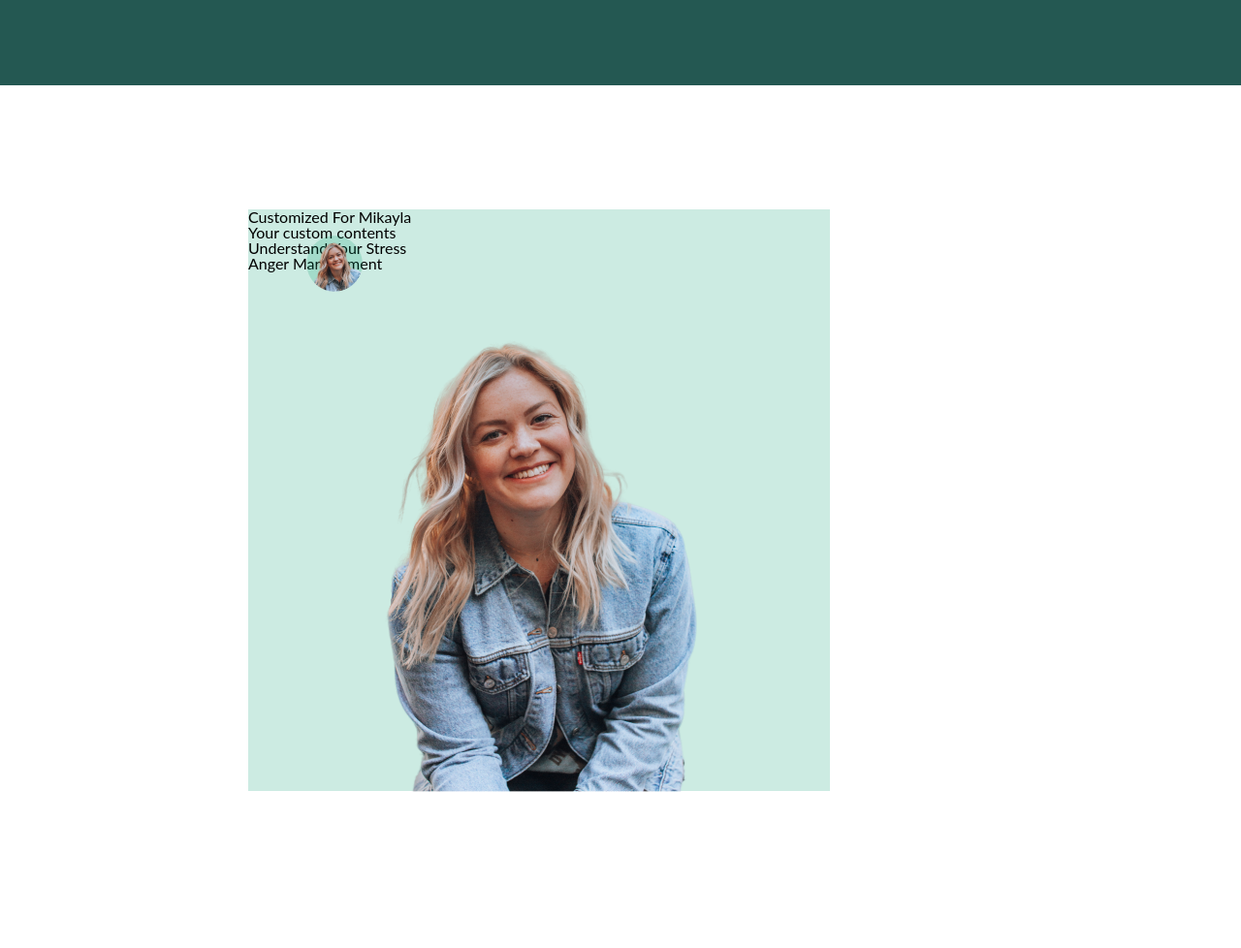
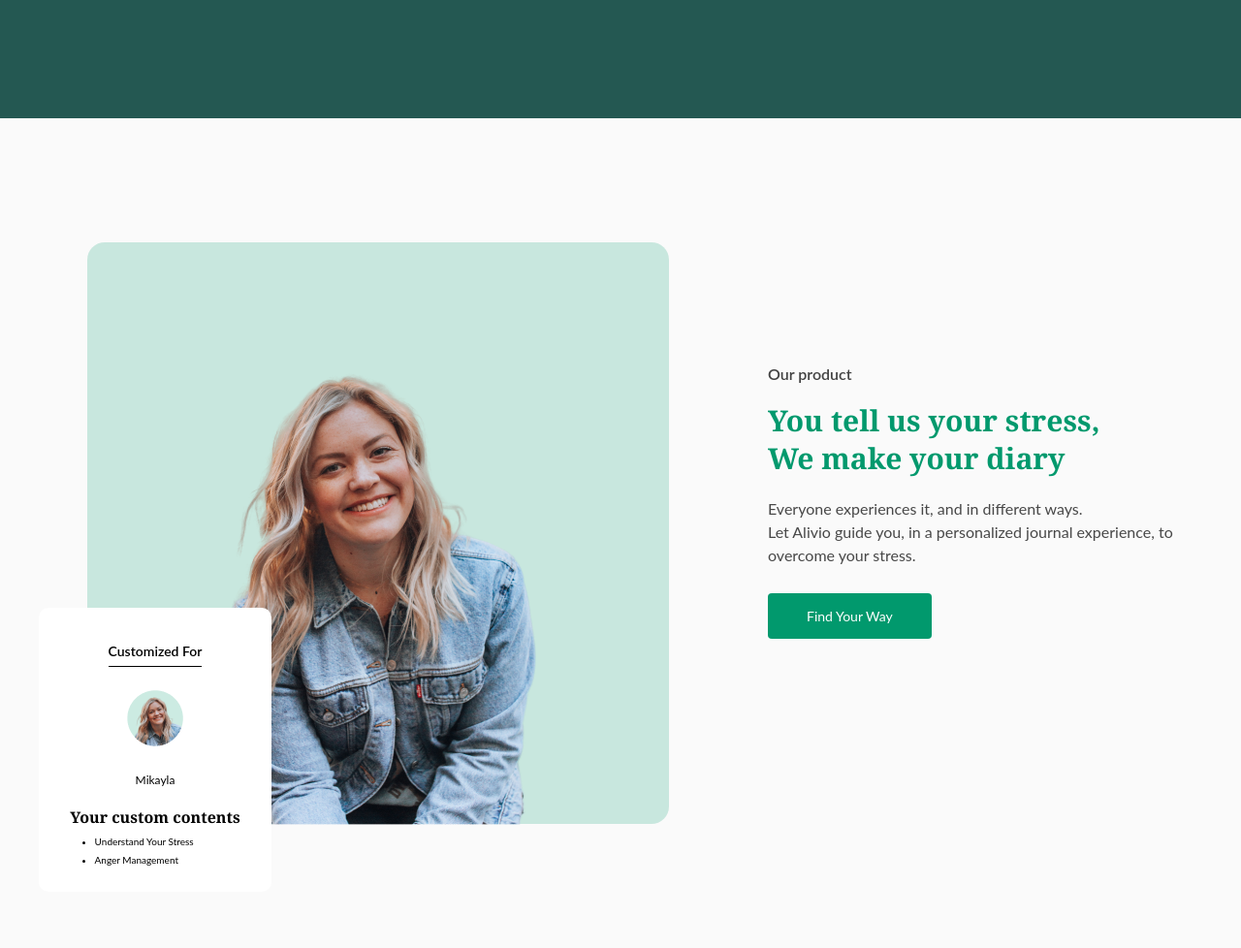
Before and after one commit to Ramramramzes/my_portfolio, a plain HTML site: page Alivio/ index.html in a window 1280 px wide. Shown: the part 2420-3398 px from the top of the page at 97% size. Before the commit the page ends 3237 px from the top, so only its background shows below. Drawn offline with Linux system fonts and the light colour scheme; a web font is replaced by a local one.

Commit message:
Доделал блок product
Сделал блок css product для 1280

```diff
--- a/Alivio/ index.html
+++ b/Alivio/ index.html
@@ -50,7 +50,7 @@
                     Understand & Release the stress in 3 steps
                 </div>
                 <div class="how-title__text">
-                    <p class="how-title_text-content">
+                    <p class="how-title__text-content">
                         Alivio offers as many journals it takes, tackling different areas such as anxiety, overwhelmedness, sadness, or anger, and a variety of personal causes, to help you become aware of your emotions, and guide you in how to manage stress.
                     </p>
                 </div>
@@ -82,29 +82,42 @@
                 <a href="#" class="video-left__link">Let’s get started</a>
             </div>
             <div class="video-right">
-                <iframe width="760" height="515" src="https://www.youtube.com/embed/7ePaVk7TKGM" title="YouTube video player" frameborder="0" allow="accelerometer; autoplay; clipboard-write; encrypted-media; gyroscope; picture-in-picture" allowfullscreen></iframe>
+                <iframe width="560" height="315" src="https://www.youtube.com/embed/UhdiL0oIHts" title="YouTube video player" frameborder="0" allow="accelerometer; autoplay; clipboard-write; encrypted-media; gyroscope; picture-in-picture" allowfullscreen></iframe>
             </div>
-            <div class="video-right__laptop">
-                <iframe width="560" height="315" src="https://www.youtube.com/embed/7ePaVk7TKGM" title="YouTube video player" frameborder="0" allow="accelerometer; autoplay; clipboard-write; encrypted-media; gyroscope; picture-in-picture" allowfullscreen></iframe>
+            <div class="video-right-laptop">
+                <iframe width="560" height="315" src="https://www.youtube.com/embed/UhdiL0oIHts" title="YouTube video player" frameborder="0" allow="accelerometer; autoplay; clipboard-write; encrypted-media; gyroscope; picture-in-picture" allowfullscreen></iframe>
             </div>
         </div>
     </div>
-    <div class="container">
+    <div class="container">  <!--Product container-->
         <div class="product">
             <div class="product-left">
+                <div class="product-left-card">
                     <img src="./img/girl.png" alt="woman">
                     <div class="product-left__mini">
-                    <span class="mini-name">Customized For</span>
+                        <div class="mini-name">
+                            <span class="mini-name__content">Customized For</span>
+                        </div>
                         <img class="mini-img" src="./img/girl_min.png" alt="woman_mini">
-                    <span class="img-name">Mikayla</span>
-                    <h4>Your custom contents</h4>
+                        <div class="mini-img-name">
+                            <span class="mini-img-name__content">Mikayla</span>
+                        </div>
+                        <h4 class="mini-title">Your custom contents</h4>
                         <ul class="mini-list">
                             <li class="mini-list__item">Understand Your Stress</li>
                             <li class="mini-list__item">Anger Management</li>
                         </ul>
                     </div>
                 </div>
-            <div class="product-right"></div>
+            </div>
+            <div class="product-right">
+                <span class="product-right__name">Our product</span>
+                <h3 class="product-right__title">You tell us your stress,<br>We make your diary</h3>
+                <p class="product-right__content">Everyone experiences it, and in different ways.<br>Let Alivio guide you, in a personalized journal experience, to<br>overcome your stress.</p>
+                <div class="product-right__btn">
+                    <a class="product-right__btn-link" href="#">Find Your Way</a>
+                </div>
+            </div>
         </div>
     </div>
 </body>
--- a/Alivio/style.css
+++ b/Alivio/style.css
@@ -329,7 +329,7 @@ a {
     margin-right: 5%;
 }
 
-.how-title_text-content {
+.how-title__text-content {
     width: 65%;
     margin-top: 2%;
     margin-right: 13%;
@@ -476,7 +476,7 @@ a {
     margin-top: 15%;
 }
 
-.video-right__laptop {
+.video-right-laptop {
     display: none;
 }
 
@@ -505,15 +505,23 @@ a {
 /* PRODUCT */
 .product {
     font-family: 'Lato', sans-serif;
+    background-color: #fafafa;
+    display: flex;
 }
 
 .product-left {
+    padding-top: 10%;
+    padding-bottom: 10%;
+
+}
+
+.product-left-card {
     width: 600px;
     height: 600px;
-    margin-left: 20%;
-    margin-top: 10%;
+    margin-left: 15%;
     background-color: rgba(1, 153, 109, 0.2);
     position: relative;
+    border-radius: 18px;
 }
 
 .product-left img {
@@ -522,4 +530,100 @@ a {
     left: 10%;
 }
 
-.product-left__mini .mini-name {}
+.product-left__mini {
+    width: 40%;
+    background-color: #fff;
+    position: absolute;
+    bottom: -70px;
+    left: -50px;
+    border-radius: 10px;
+}
+
+.product-left__mini .mini-name {
+    text-align: center;
+    display: block;
+    padding-top: 15%;
+    margin-bottom: 50%;
+}
+
+.product-left__mini .mini-name .mini-name__content {
+    font-weight: 600;
+    font-size: 14px;
+    border-bottom: 1px solid #000;
+    padding-bottom: 3%;
+}
+
+.product-left__mini .mini-img {
+    justify-content: center;
+    position: absolute;
+    top: 85px;
+    left: 91px;
+}
+
+.product-left__mini .mini-img-name {
+    text-align: center;
+    font-size: 12px;
+    padding-bottom: 10%;
+}
+
+.product-left__mini .mini-title {
+    font-family: 'Georgia', sans-serif;
+    font-weight: bold;
+    font-size: 16px;
+    text-align: center;
+    padding-bottom: 5%;
+}
+
+.product-left__mini .mini-list {
+    margin-left: 24%;
+    font-size: 10px;
+    list-style-type: disc;
+}
+
+.product-left__mini .mini-list .mini-list__item:first-child {
+    margin-bottom: 5%;
+}
+
+.product-left__mini .mini-list .mini-list__item:last-child {
+    padding-bottom: 15%;
+}
+
+.product-right {
+    margin-top: 20%;
+    margin-left: 15%;
+}
+
+.product-right__name {
+    font-weight: 600;
+    font-size: 16px;
+    color: #424242;
+    display: block;
+    padding-bottom: 5%;
+}
+
+.product-right__title {
+    font-family: 'Georgia', sans-serif;
+    font-weight: bold;
+    font-size: 30px;
+    line-height: 1.3em;
+    color: #01996D;
+    padding-bottom: 5%;
+}
+
+.product-right__content {
+    font-size: 16px;
+    line-height: 1.5em;
+    color: #484848;
+}
+
+.product-right__btn{
+    margin-top: 10%;
+}
+
+.product-right__btn-link {
+    padding: 15px 40px;
+    font-size: 14px;
+    color: #FFFFFF;
+    background-color: #01996D;
+    border-radius: 4px;
+}
```
Lines whose indentation alone changed are shown as unchanged.
